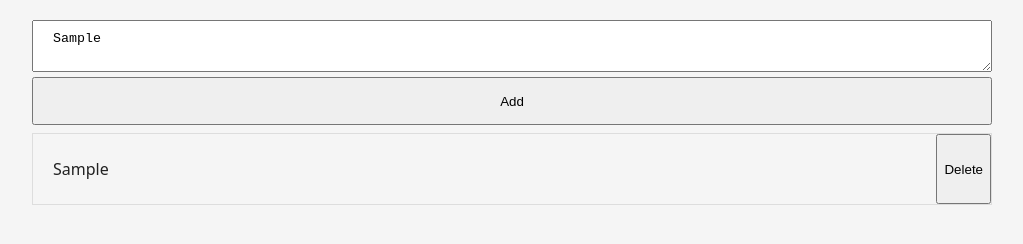
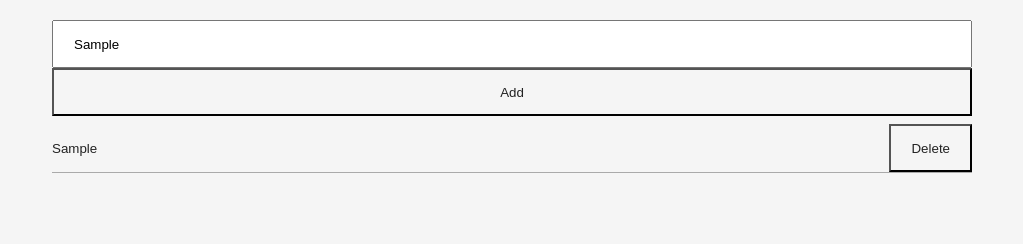
Before and after one commit to farishan/todo-app, a plain HTML site: page index.html in a window 1280 px wide. Both pictures are taken after typing "Sample" into the empty fields and a click on the button "Add". Shown: the whole page, without its empty margins (128-1151 px from the left). Drawn offline with Linux system fonts and the light colour scheme.

Commit message:
Fix style

```diff
--- a/index.html
+++ b/index.html
@@ -28,6 +28,14 @@
       color: var(--color);
       font-family:system-ui, -apple-system, BlinkMacSystemFont, 'Segoe UI', Roboto, Oxygen, Ubuntu, Cantarell, 'Open Sans', 'Helvetica Neue', sans-serif;
     }
+
+    button {
+      background-color: transparent;
+      color: inherit;
+      cursor: pointer;
+      padding: 4px 20px;
+      min-height: 48px;
+    }
   </style>
 </head>
 
@@ -40,12 +48,13 @@
     let todos = savedTodos ? JSON.parse(savedTodos) : []
 
     rootDOM.style.maxWidth = '960px'
-    rootDOM.style.margin = '20px auto'
+    rootDOM.style.padding = '20px'
+    rootDOM.style.margin = '0 auto'
 
     const todoManager = {
       add: function (todo) {
         if (!todos.includes(todo)) todos.push(todo)
-        localStorage.setItem(STORAGE_KEY, JSON.stringify(todos))
+        save()
         this.render()
       },
       delete: function (todo) {
@@ -53,20 +62,20 @@
         if (!c) return
 
         todos = todos.filter(t => t !== todo)
-        localStorage.setItem(STORAGE_KEY, JSON.stringify(todos))
+        save()
         this.render()
         inputTodoDOM.focus()
       },
       render: function () {
         todosDOM.innerHTML = ''
-        todos.forEach(todo => {
-          renderTodo(todo)
+        todos.forEach((todo, index) => {
+          renderTodo(todo, index)
         });
       }
     }
 
-    const inputTodoDOM = setMinimalDimension(document.createElement("textarea"))
-    inputTodoDOM.placeholder = 'What to do? Press "Enter" to add'
+    const inputTodoDOM = setMinimalDimension(document.createElement("input"))
+    inputTodoDOM.placeholder = 'What to do? Press "Enter" or click button below to add'
     inputTodoDOM.style.width = '100%'
     inputTodoDOM.style.padding = '10px 20px'
     inputTodoDOM.onkeydown = function(e) {
@@ -75,7 +84,7 @@
       inputTodoDOM.value = ''
     }
 
-    const addButtonDOM = setMinimalDimension(document.createElement("button"))
+    const addButtonDOM = document.createElement("button")
     addButtonDOM.innerHTML = 'Add'
     addButtonDOM.style.display = 'block'
     addButtonDOM.style.width = '100%'
@@ -83,19 +92,30 @@
       todoManager.add(inputTodoDOM.value)
     }
 
-    function renderTodo(todo) {
+    function updateTodo(newContent, index) {
+      todos[index] = newContent
+      save()
+    }
+
+    function renderTodo(todo, index) {
       const todoRootDOM = document.createElement('div')
       todoRootDOM.style.display = 'flex'
-      todoRootDOM.style.flexWrap = 'wrap'
       todoRootDOM.style.justifyContent = 'space-between'
-      todoRootDOM.style.border = '1px solid #dddddd'
-      todoRootDOM.style.marginBottom = '8px'
+      todoRootDOM.style.borderBottom = '1px solid #aaaaaa'
+      todoRootDOM.style.marginBottom = '10px'
 
-      const todoContentDOM = document.createElement('div')
-      todoContentDOM.style.padding = '8px 20px'
-      todoContentDOM.innerHTML = `<p>${todo}</p>`
+      const todoContentDOM = document.createElement('input')
+      todoContentDOM.style.padding = '8px 20px 8px 0'
+      todoContentDOM.style.width = '100%'
+      todoContentDOM.style.color = 'inherit'
+      todoContentDOM.style.background = 'transparent'
+      todoContentDOM.style.border = 'none'
+      todoContentDOM.value = todo
+      todoContentDOM.onblur = function() {
+        updateTodo(todoContentDOM.value, index)
+      }
 
-      const deleteButtonDOM = setMinimalDimension(document.createElement('button'))
+      const deleteButtonDOM = document.createElement('button')
       deleteButtonDOM.innerHTML = 'Delete'
       deleteButtonDOM.onclick = function () {
         todoManager.delete(todo)
@@ -122,6 +142,11 @@
 
     todoManager.render()
     inputTodoDOM.focus()
+
+    /* Functions */
+    function save() {
+      localStorage.setItem(STORAGE_KEY, JSON.stringify(todos))
+    }
   </script>
 </body>
 
```
